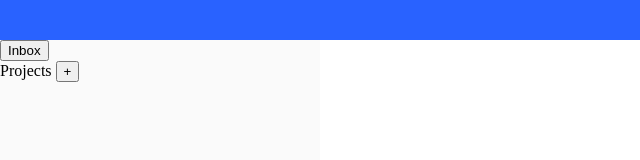
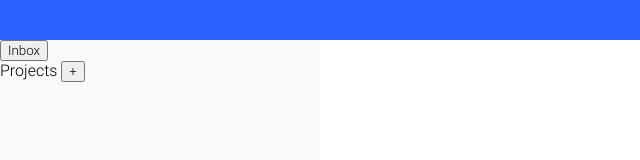
Before and after one commit to davidwt5/todolist, a website built with webpack: page dist/index.html in a window 1280 px wide. Shown: the full height of the page, 0-640 px from the left. Built offline with Linux system fonts and the light colour scheme.

Commit message:
installed fonts

```diff
--- a/src/index.js
+++ b/src/index.js
@@ -1,4 +1,4 @@
 import Project from './modules/Project'
 import displayController from './modules/displayController'
+import './stylesheets/reset.css'
 import './stylesheets/style.css'
-import './stylesheets/reset.css'
--- a/src/stylesheets/style.css
+++ b/src/stylesheets/style.css
@@ -1,13 +1,38 @@
+/* roboto-300 - latin */
+@font-face {
+    font-family: 'Roboto';
+    font-style: normal;
+    font-weight: 300;
+    src: url('../fonts/Roboto-Light.ttf');
+  }
+  /* roboto-700 - latin */
+  @font-face {
+    font-family: 'Roboto';
+    font-style: normal;
+    font-weight: 500;
+    src: url('../fonts/Roboto-Medium.ttf')
+  }
+
 :root {
+    --white: #fff;
+    --black: #000;
     --light-grey: #fafafa;
     --blue: #2962FF;
+    --pale-blue: #82B1FF;
+    --palest-blue: #BBDEFB;
 }
 
 body {
     display: grid;
     grid-template-rows: 5vh auto;
     grid-template-columns: 1fr 3fr;
-    /* font-family:  */
+    font-family: 'Roboto';
+    font-weight: 300;
+}
+
+button {
+    font-family: inherit;
+    font-weight: inherit;
 }
 
 .header {
--- a/webpack.config.js
+++ b/webpack.config.js
@@ -14,14 +14,14 @@ module.exports = {
         test: /\.css$/i,
         use: ['style-loader', 'css-loader'],
       },
-      // {
-      //   test: /\.(png|svg|jpg|jpeg|gif)$/i,
-      //   type: 'asset/resource',
-      // },
-      // {
-      //   test: /\.(woff|woff2|eot|ttf|otf)$/i,
-      //   type: 'asset/resource',
-      // },
+      {
+        test: /\.(png|svg|jpg|jpeg|gif)$/i,
+        type: 'asset/resource',
+      },
+      {
+        test: /\.(woff|woff2|eot|ttf|otf)$/i,
+        type: 'asset/resource',
+      },
     ],
   },
 };
```
Also changed, not shown: dist/7429a63c09f79a1760b0.ttf (added), dist/8be2d1487420548b3b8d.ttf (added), dist/main.js, src/fonts/Roboto-Light.ttf (added), src/fonts/Roboto-Medium.ttf (added).
